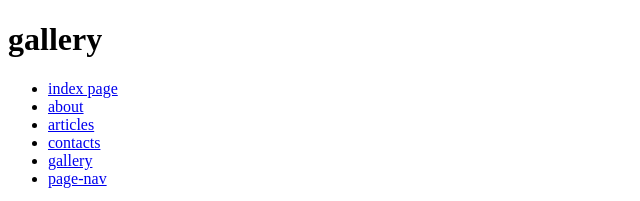
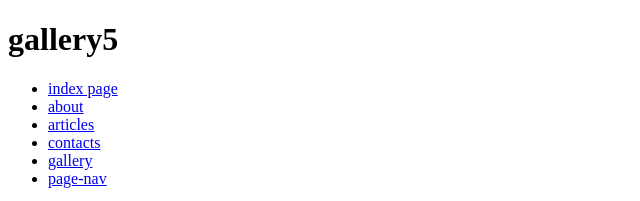
Before and after one commit to BullseyeProg/fitst-prj, a plain HTML site: page pages/gallery.html in a window 1280 px wide. Shown: the top 201 px of the page, 0-640 px from the left. Drawn offline with Linux system fonts and the light colour scheme.

Commit message:
5-commit

```diff
--- a/pages/gallery.html
+++ b/pages/gallery.html
@@ -8,7 +8,7 @@
 </head>
 <body>
 <header>
-    <h1>gallery</h1>
+    <h1>gallery5</h1>
     <ul>
         <li><a href="../index.html">index page</a></li>
         <li><a href="about.html">about</a></li>
```
